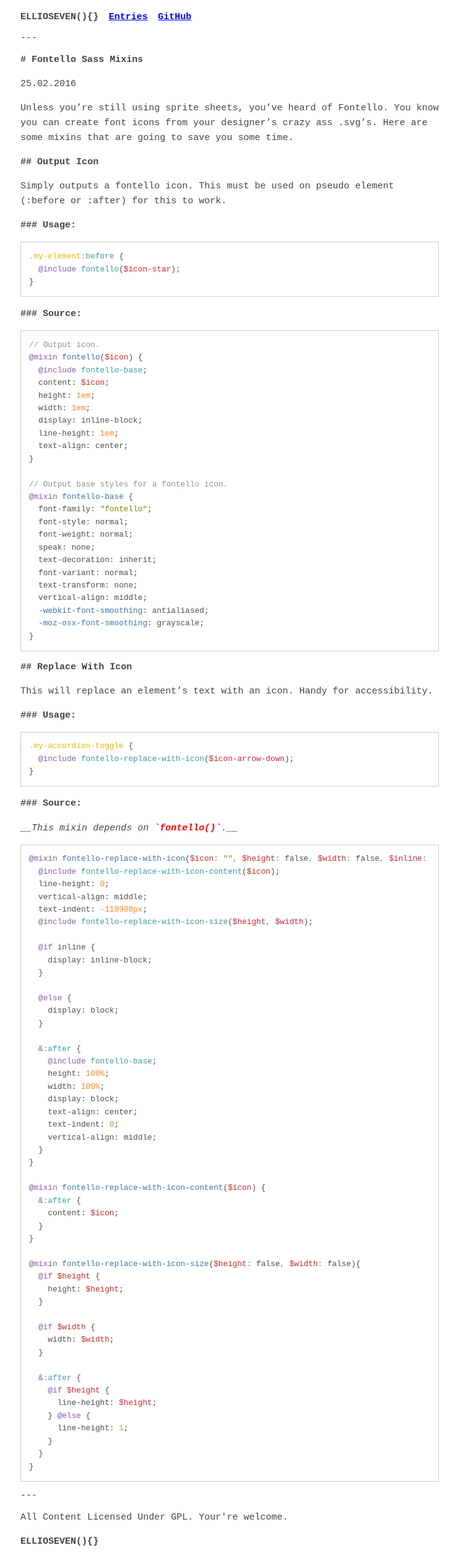
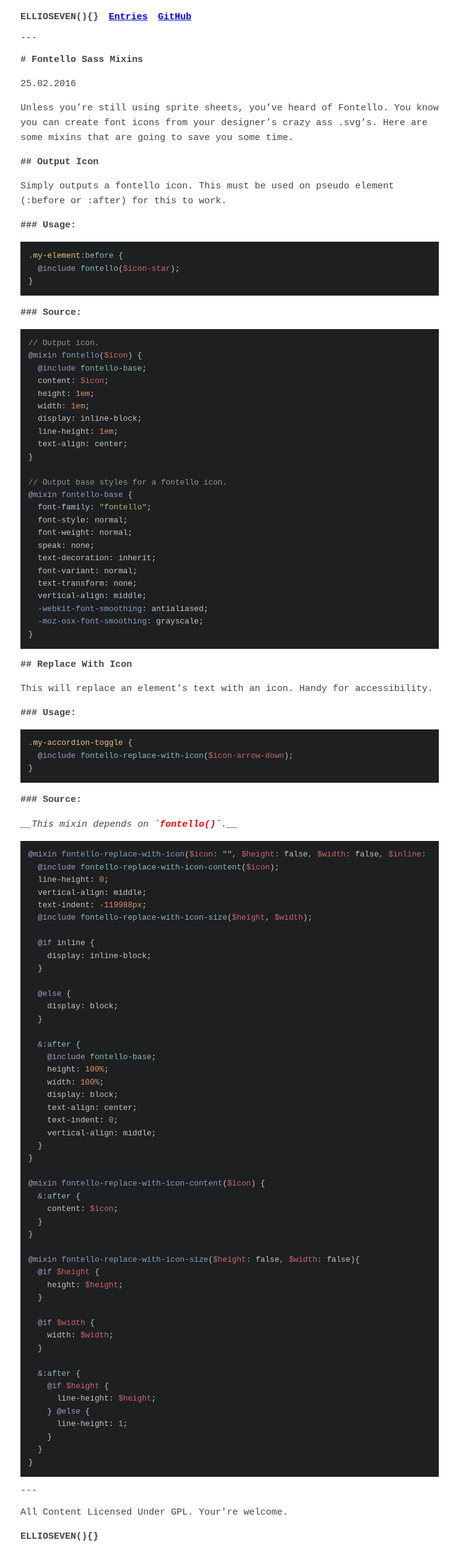
Before and after one commit to ellioseven/ellioseven.github.io, a Jekyll site: the page built from _posts/2016-02-25-fontello-sass-mixins.markdown, in a window 1280 px wide. Shown: the whole page at 62% size, without its empty margins (269-1009 px from the left). Built offline with Jekyll 4.4.1, drawn with Linux system fonts in a browser that asks for light colours.

Commit message:
Change to dark syntax highlighter theme

```diff
--- a/css/theme.css
+++ b/css/theme.css
@@ -192,7 +192,7 @@ nav a {
     margin-bottom: 1em;
     padding: 1em;
     font-size: 85%;
-    border: 1px solid #ccc;
+    border: none;
 }
 
 .highlight pre {
@@ -207,60 +207,60 @@ nav a {
 }
 
 .highlight .hll {
-    background-color: #d6d6d6
+    background-color: #373b41
 }
 
 .highlight {
-    background: #ffffff;
-    color: #4d4d4c
+    background: #1d1f21;
+    color: #c5c8c6
 }
 
 .highlight .c {
-    color: #8e908c
+    color: #969896
 }
 
 .highlight .err {
-    color: #c82829
+    color: #cc6666
 }
 
 .highlight .k {
-    color: #8959a8
+    color: #b294bb
 }
 
 .highlight .l {
-    color: #f5871f
+    color: #de935f
 }
 
 .highlight .n {
-    color: #4d4d4c
+    color: #c5c8c6
 }
 
 .highlight .o {
-    color: #3e999f
+    color: #8abeb7
 }
 
 .highlight .p {
-    color: #4d4d4c
+    color: #c5c8c6
 }
 
 .highlight .cm {
-    color: #8e908c
+    color: #969896
 }
 
 .highlight .cp {
-    color: #8e908c
+    color: #969896
 }
 
 .highlight .c1 {
-    color: #8e908c
+    color: #969896
 }
 
 .highlight .cs {
-    color: #8e908c
+    color: #969896
 }
 
 .highlight .gd {
-    color: #c82829
+    color: #cc6666
 }
 
 .highlight .ge {
@@ -268,16 +268,16 @@ nav a {
 }
 
 .highlight .gh {
-    color: #4d4d4c;
+    color: #c5c8c6;
     font-weight: bold
 }
 
 .highlight .gi {
-    color: #718c00
+    color: #b5bd68
 }
 
 .highlight .gp {
-    color: #8e908c;
+    color: #969896;
     font-weight: bold
 }
 
@@ -286,186 +286,186 @@ nav a {
 }
 
 .highlight .gu {
-    color: #3e999f;
+    color: #8abeb7;
     font-weight: bold
 }
 
 .highlight .kc {
-    color: #8959a8
+    color: #b294bb
 }
 
 .highlight .kd {
-    color: #8959a8
+    color: #b294bb
 }
 
 .highlight .kn {
-    color: #3e999f
+    color: #8abeb7
 }
 
 .highlight .kp {
-    color: #8959a8
+    color: #b294bb
 }
 
 .highlight .kr {
-    color: #8959a8
+    color: #b294bb
 }
 
 .highlight .kt {
-    color: #eab700
+    color: #f0c674
 }
 
 .highlight .ld {
-    color: #718c00
+    color: #b5bd68
 }
 
 .highlight .m {
-    color: #f5871f
+    color: #de935f
 }
 
 .highlight .s {
-    color: #718c00
+    color: #b5bd68
 }
 
 .highlight .na {
-    color: #4271ae
+    color: #81a2be
 }
 
 .highlight .nb {
-    color: #4d4d4c
+    color: #c5c8c6
 }
 
 .highlight .nc {
-    color: #eab700
+    color: #f0c674
 }
 
 .highlight .no {
-    color: #c82829
+    color: #cc6666
 }
 
 .highlight .nd {
-    color: #3e999f
+    color: #8abeb7
 }
 
 .highlight .ni {
-    color: #4d4d4c
+    color: #c5c8c6
 }
 
 .highlight .ne {
-    color: #c82829
+    color: #cc6666
 }
 
 .highlight .nf {
-    color: #4271ae
+    color: #81a2be
 }
 
 .highlight .nl {
-    color: #4d4d4c
+    color: #c5c8c6
 }
 
 .highlight .nn {
-    color: #eab700
+    color: #f0c674
 }
 
 .highlight .nx {
-    color: #4271ae
+    color: #81a2be
 }
 
 .highlight .py {
-    color: #4d4d4c
+    color: #c5c8c6
 }
 
 .highlight .nt {
-    color: #3e999f
+    color: #8abeb7
 }
 
 .highlight .nv {
-    color: #c82829
+    color: #cc6666
 }
 
 .highlight .ow {
-    color: #3e999f
+    color: #8abeb7
 }
 
 .highlight .w {
-    color: #4d4d4c
+    color: #c5c8c6
 }
 
 .highlight .mf {
-    color: #f5871f
+    color: #de935f
 }
 
 .highlight .mh {
-    color: #f5871f
+    color: #de935f
 }
 
 .highlight .mi {
-    color: #f5871f
+    color: #de935f
 }
 
 .highlight .mo {
-    color: #f5871f
+    color: #de935f
 }
 
 .highlight .sb {
-    color: #718c00
+    color: #b5bd68
 }
 
 .highlight .sc {
-    color: #4d4d4c
+    color: #c5c8c6
 }
 
 .highlight .sd {
-    color: #8e908c
+    color: #969896
 }
 
 .highlight .s2 {
-    color: #718c00
+    color: #b5bd68
 }
 
 .highlight .se {
-    color: #f5871f
+    color: #de935f
 }
 
 .highlight .sh {
-    color: #718c00
+    color: #b5bd68
 }
 
 .highlight .si {
-    color: #f5871f
+    color: #de935f
 }
 
 .highlight .sx {
-    color: #718c00
+    color: #b5bd68
 }
 
 .highlight .sr {
-    color: #718c00
+    color: #b5bd68
 }
 
 .highlight .s1 {
-    color: #718c00
+    color: #b5bd68
 }
 
 .highlight .ss {
-    color: #718c00
+    color: #b5bd68
 }
 
 .highlight .bp {
-    color: #4d4d4c
+    color: #c5c8c6
 }
 
 .highlight .vc {
-    color: #c82829
+    color: #cc6666
 }
 
 .highlight .vg {
-    color: #c82829
+    color: #cc6666
 }
 
 .highlight .vi {
-    color: #c82829
+    color: #cc6666
 }
 
 .highlight .il {
-    color: #f5871f
+    color: #de935f
 }
```
